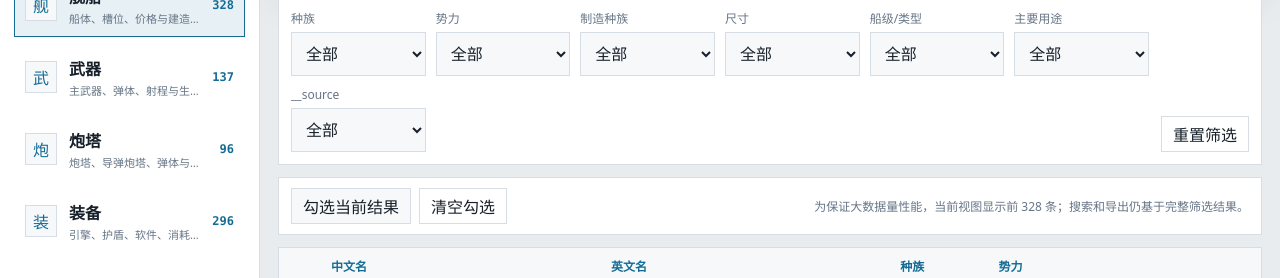
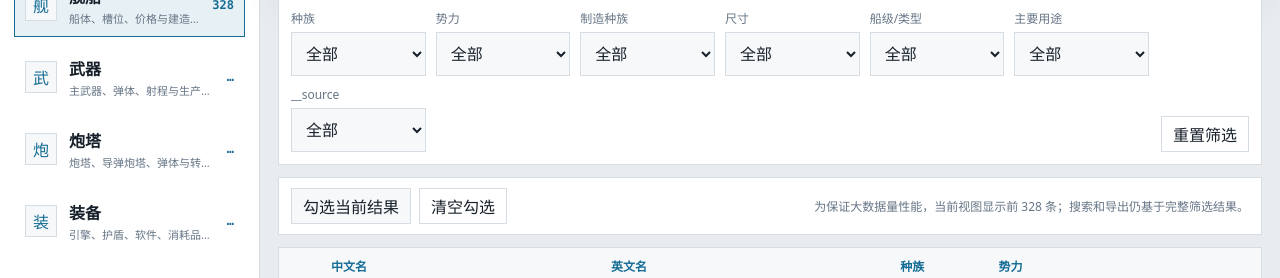
Before and after one commit to beavtye/x4-stellar-database, a Vue app: page / in a window 1280 px wide. Shown: the part 123-401 px from the top of the page. Built offline with nearby package versions, Linux system fonts and the light colour scheme.

Commit message:
perf: lazy load core datasets

```diff
--- a/src/App.vue
+++ b/src/App.vue
@@ -82,7 +82,13 @@ onBeforeUnmount(() => {
   <LorePage v-else-if="loreMode" :route-version="routeVersion" />
   <BenchmarkPage v-else-if="benchmarkMode" />
   <div v-else class="app-shell">
-    <AppSidebar :datasets="db.DATASETS" :current="db.dataset.value" :stats="db.stats.value" @switch="db.switchDataset" />
+    <AppSidebar
+      :datasets="db.DATASETS"
+      :current="db.dataset.value"
+      :stats="db.stats.value"
+      :dataset-stats="db.datasetCounts.value"
+      @switch="db.switchDataset"
+    />
 
     <main class="main">
       <TopBar
@@ -106,7 +112,9 @@ onBeforeUnmount(() => {
           <button type="button" class="btn" @click="db.selectVisible">勾选当前结果</button>
           <button type="button" class="btn ghost" @click="db.clearSelected">清空勾选</button>
         </div>
-        <p>为保证大数据量性能，当前视图显示前 {{ pageRows.length }} 条；搜索和导出仍基于完整筛选结果。</p>
+        <p v-if="db.loading.value">正在加载 {{ db.datasetConfig.value.label }} 数据...</p>
+        <p v-else-if="db.loadError.value">数据加载失败：{{ db.loadError.value }}</p>
+        <p v-else>为保证大数据量性能，当前视图显示前 {{ pageRows.length }} 条；搜索和导出仍基于完整筛选结果。</p>
       </section>
 
       <DataTable
--- a/src/components/AppSidebar.vue
+++ b/src/components/AppSidebar.vue
@@ -2,7 +2,8 @@
 defineProps({
   datasets: { type: Object, required: true },
   current: { type: String, required: true },
-  stats: { type: Object, required: true }
+  stats: { type: Object, required: true },
+  datasetStats: { type: Object, default: () => ({}) }
 })
 defineEmits(['switch'])
 </script>
@@ -31,7 +32,7 @@ defineEmits(['switch'])
           <b>{{ item.label }}</b>
           <small>{{ item.description }}</small>
         </span>
-        <span class="nav-count">{{ item.payload.data.length }}</span>
+        <span class="nav-count">{{ datasetStats[item.key] || '…' }}</span>
       </button>
     </nav>
 
--- a/src/components/ImportModal.vue
+++ b/src/components/ImportModal.vue
@@ -122,8 +122,9 @@ function downloadExamplePackage() {
   status.value = '已下载完整示例包。下载后复制字段并替换成自己的数据，再通过“选择 CSV / JSON 文件”导入。'
 }
 
-function downloadCurrentTemplate() {
-  const template = importTemplateForDataset(props.dataset)
+async function downloadCurrentTemplate() {
+  status.value = `正在生成 ${currentDatasetLabel.value} 导入模板...`
+  const template = await importTemplateForDataset(props.dataset)
   const csv = `\uFEFF${toCsv(template.rows, template.headers)}`
   downloadText(`X4_${currentDatasetLabel.value}_导入模板.csv`, csv, 'text/csv;charset=utf-8')
   status.value = `已下载 ${currentDatasetLabel.value} 导入模板。`
--- a/src/composables/useDatabase.js
+++ b/src/composables/useDatabase.js
@@ -1,5 +1,5 @@
 import { computed, reactive, ref, watch } from 'vue'
-import { DATASETS, SOURCE_FIELD, SOURCE_TYPE_FIELD, VANILLA_SOURCE, baseRows, headersFor, rowIdentity } from '../dataIndex'
+import { DATASETS, SOURCE_FIELD, SOURCE_TYPE_FIELD, VANILLA_SOURCE, baseRows, headersFor, loadDatasetPayload, rowIdentity } from '../dataIndex'
 import { asNumber, compactText, isMissing, optionText } from '../utils/format'
 
 const IMPORT_KEY = 'x4_vue_imported_mod_packs'
@@ -15,6 +15,9 @@ export function useDatabase() {
   const selected = reactive(new Set())
   const currentRow = ref(null)
   const importedPacks = ref(loadImportedPacks())
+  const payloads = ref({})
+  const loading = ref(false)
+  const loadError = ref('')
 
   const importedRowsByDataset = computed(() => {
     const grouped = {}
@@ -25,7 +28,7 @@ export function useDatabase() {
           ...row,
           __import_pack_id: pack.id,
           __import_pack_name: pack.packageName,
-          __index: row.__index ?? baseRows(key).length + index,
+          __index: row.__index ?? (payloads.value[key]?.data?.length || 0) + index,
           [SOURCE_FIELD]: pack.packageName,
           [SOURCE_TYPE_FIELD]: 'mod'
         })))
@@ -34,10 +37,18 @@ export function useDatabase() {
     return grouped
   })
 
-  const rows = computed(() => [...baseRows(dataset.value), ...(importedRowsByDataset.value[dataset.value] || [])])
-  const headers = computed(() => headersFor(dataset.value, importedRowsByDataset.value[dataset.value] || []))
+  const currentPayload = computed(() => payloads.value[dataset.value] || null)
+  const rows = computed(() => [...baseRows(dataset.value, currentPayload.value), ...(importedRowsByDataset.value[dataset.value] || [])])
+  const headers = computed(() => headersFor(dataset.value, importedRowsByDataset.value[dataset.value] || [], currentPayload.value))
   const datasetConfig = computed(() => DATASETS[dataset.value])
   const visibleColumns = ref({})
+  const datasetCounts = computed(() => {
+    const output = {}
+    for (const key of Object.keys(DATASETS)) {
+      output[key] = (payloads.value[key]?.data?.length || 0) + (importedRowsByDataset.value[key]?.length || 0)
+    }
+    return output
+  })
 
   const activeColumns = computed(() => {
     const saved = visibleColumns.value[dataset.value]
@@ -93,12 +104,30 @@ export function useDatabase() {
     document.documentElement.dataset.theme = value
   }, { immediate: true })
 
+  watch(dataset, (key) => {
+    ensureDataset(key)
+  }, { immediate: true })
+
   function switchDataset(key) {
     dataset.value = key
     query.value = ''
     Object.keys(filters).forEach((field) => delete filters[field])
     sort.field = ''
     currentRow.value = null
+  }
+
+  async function ensureDataset(key) {
+    if (payloads.value[key]) return
+    loading.value = true
+    loadError.value = ''
+    try {
+      const payload = await loadDatasetPayload(key)
+      payloads.value = { ...payloads.value, [key]: payload }
+    } catch (error) {
+      loadError.value = error instanceof Error ? error.message : String(error)
+    } finally {
+      loading.value = false
+    }
   }
 
   function setSort(field) {
@@ -169,8 +198,11 @@ export function useDatabase() {
     selected,
     currentRow,
     importedPacks,
+    loading,
+    loadError,
     rows,
     headers,
+    datasetCounts,
     activeColumns,
     filterFields,
     filterOptions,
--- a/src/dataIndex.js
+++ b/src/dataIndex.js
@@ -1,11 +1,13 @@
-import ships from './data/ships.json'
-import weapons from './data/weapons.json'
-import turrets from './data/turrets.json'
-import equipment from './data/equipment.json'
-
 export const SOURCE_FIELD = '__source'
 export const SOURCE_TYPE_FIELD = '__source_type'
 export const VANILLA_SOURCE = '原版数据'
+
+const DATASET_LOADERS = {
+  ships: () => import('./data/ships.json'),
+  weapons: () => import('./data/weapons.json'),
+  turrets: () => import('./data/turrets.json'),
+  equipment: () => import('./data/equipment.json')
+}
 
 export const DATASETS = {
   ships: {
@@ -15,7 +17,6 @@ export const DATASETS = {
     description: '船体、槽位、价格与建造资料',
     nameKey: '中文名',
     subKey: '英文名',
-    payload: ships,
     defaultColumns: ['中文名', '英文名', '种族', '势力', '尺寸', '船级/类型', '主要用途', '船体耐久', '货舱容量', '平均价格（Cr）']
   },
   weapons: {
@@ -25,7 +26,6 @@ export const DATASETS = {
     description: '主武器、弹体、射程与生产资料',
     nameKey: '中文名',
     subKey: '英文名',
-    payload: weapons,
     defaultColumns: ['中文名', '英文名', '制造种族', '尺寸', 'Mk', '武器类型', '单发伤害', '理论 DPS（估算）', '射程（米）', '平均价格（Cr）']
   },
   turrets: {
@@ -35,7 +35,6 @@ export const DATASETS = {
     description: '炮塔、导弹炮塔、弹体与转向资料',
     nameKey: '中文名',
     subKey: '英文名',
-    payload: turrets,
     defaultColumns: ['中文名', '英文名', '制造种族', '尺寸', 'Mk', '炮塔类型', '单发伤害', '理论 DPS（估算）', '射程（米）', '平均价格（Cr）']
   },
   equipment: {
@@ -45,17 +44,26 @@ export const DATASETS = {
     description: '引擎、护盾、软件、消耗品与生产资料',
     nameKey: '中文名',
     subKey: '英文名',
-    payload: equipment,
     defaultColumns: ['中文名', '英文名', '装备类型', '制造种族', '尺寸', 'Mk', '平均价格（Cr）', '最低价格（Cr）', '最高价格（Cr）']
   }
+}
+
+const payloadCache = {}
+
+export async function loadDatasetPayload(datasetKey) {
+  if (payloadCache[datasetKey]) return payloadCache[datasetKey]
+  const loader = DATASET_LOADERS[datasetKey]
+  if (!loader) return { headers: [], data: [] }
+  const mod = await loader()
+  payloadCache[datasetKey] = mod.default || mod
+  return payloadCache[datasetKey]
 }
 
 export function datasetKeys() {
   return Object.keys(DATASETS)
 }
 
-export function baseRows(datasetKey) {
-  const payload = DATASETS[datasetKey]?.payload
+export function baseRows(datasetKey, payload = null) {
   return (payload?.data || []).map((row, index) => ({
     ...row,
     __index: row.__index ?? index,
@@ -64,8 +72,8 @@ export function baseRows(datasetKey) {
   }))
 }
 
-export function headersFor(datasetKey, extraRows = []) {
-  const base = DATASETS[datasetKey]?.payload?.headers || []
+export function headersFor(datasetKey, extraRows = [], payload = null) {
+  const base = payload?.headers || []
   const seen = new Set(base)
   const headers = [...base]
   for (const row of extraRows) {
--- a/src/utils/importMod.js
+++ b/src/utils/importMod.js
@@ -1,4 +1,4 @@
-import { DATASETS } from '../dataIndex'
+import { DATASETS, loadDatasetPayload } from '../dataIndex'
 import { parseCsv } from './csv'
 
 const FIELD_ALIASES = {
@@ -60,9 +60,10 @@ export function reportForDatasets(datasets) {
   return { counts, total: Object.values(counts).reduce((a, b) => a + b, 0) }
 }
 
-export function importTemplateForDataset(dataset) {
+export async function importTemplateForDataset(dataset) {
   const config = DATASETS[dataset] || DATASETS.ships
-  const headers = [...new Set([...(config.payload.headers || []), '__source', '__source_type'])]
+  const payload = await loadDatasetPayload(config.key)
+  const headers = [...new Set([...(payload.headers || config.defaultColumns || []), '__source', '__source_type'])]
   const sample = Object.fromEntries(headers.map((field) => [field, '']))
   sample[config.nameKey] = '示例：填写你的 mod 条目名称'
   sample[config.subKey] = 'Example Mod Entry'
@@ -291,9 +292,8 @@ export function fullImportExamplePackage() {
 
 function normalizeRow(row, dataset, index) {
   const clean = {}
-  const known = new Set(DATASETS[dataset].payload.headers || [])
   for (const [rawKey, value] of Object.entries(row || {})) {
-    const key = canonicalField(rawKey, known)
+    const key = canonicalField(rawKey)
     if (key) clean[key] = value
   }
   if (!clean.__uid) {
@@ -303,10 +303,10 @@ function normalizeRow(row, dataset, index) {
   return clean
 }
 
-function canonicalField(field, known) {
+function canonicalField(field) {
   const raw = String(field || '').trim()
   if (!raw) return ''
-  if (known.has(raw) || raw.startsWith('__')) return raw
+  if (raw.startsWith('__')) return raw
   const normalized = raw.toLowerCase().replace(/[\s-]+/g, '_')
   return FIELD_ALIASES[normalized] || raw
 }
--- a/src/utils/shareLookup.js
+++ b/src/utils/shareLookup.js
@@ -1,4 +1,4 @@
-import { DATASETS, baseRows, rowIdentity } from '../dataIndex'
+import { DATASETS, baseRows, loadDatasetPayload, rowIdentity } from '../dataIndex'
 import sectors from '../data/sectors.json'
 import lore from '../data/lore.json'
 import { formatValue, isMissing } from './format'
@@ -38,7 +38,7 @@ const ID_FIELDS = [
   '中文名'
 ]
 
-export function lookupShareRecord(route) {
+export async function lookupShareRecord(route) {
   if (!route?.type || !route?.id) {
     return missingRecord(route, '缺少 type 或 id 参数')
   }
@@ -54,10 +54,11 @@ export function lookupShareRecord(route) {
   return missingRecord(route, `暂不支持的分享类型：${route.type}`)
 }
 
-export function exampleShareTarget(type = 'ship') {
+export async function exampleShareTarget(type = 'ship') {
   if (TYPE_TO_DATASET[type]) {
     const datasetKey = TYPE_TO_DATASET[type]
-    const row = baseRows(datasetKey)[0]
+    const payload = await loadDatasetPayload(datasetKey)
+    const row = baseRows(datasetKey, payload)[0]
     return row ? { type, id: rowIdentity(datasetKey, row) } : null
   }
   if (type === 'sector') {
@@ -71,10 +72,11 @@ export function exampleShareTarget(type = 'ship') {
   return null
 }
 
-function lookupCoreRecord(route) {
+async function lookupCoreRecord(route) {
   const datasetKey = TYPE_TO_DATASET[route.type]
   const config = DATASETS[datasetKey]
-  const rows = baseRows(datasetKey)
+  const payload = await loadDatasetPayload(datasetKey)
+  const rows = baseRows(datasetKey, payload)
   const id = normalizeId(route.id)
   const row = rows.find((item) => {
     if (normalizeId(rowIdentity(datasetKey, item)) === id) return true
--- a/vite.config.js
+++ b/vite.config.js
@@ -2,6 +2,7 @@ import { defineConfig } from 'vite'
 import vue from '@vitejs/plugin-vue'
 
 export default defineConfig({
+  base: './',
   plugins: [vue()],
   server: {
     proxy: {
```
Also changed, not shown: src/components/share/SharePage.vue (+12 -5 lines), 2 other files (tests, documents, lock files or other folders).
